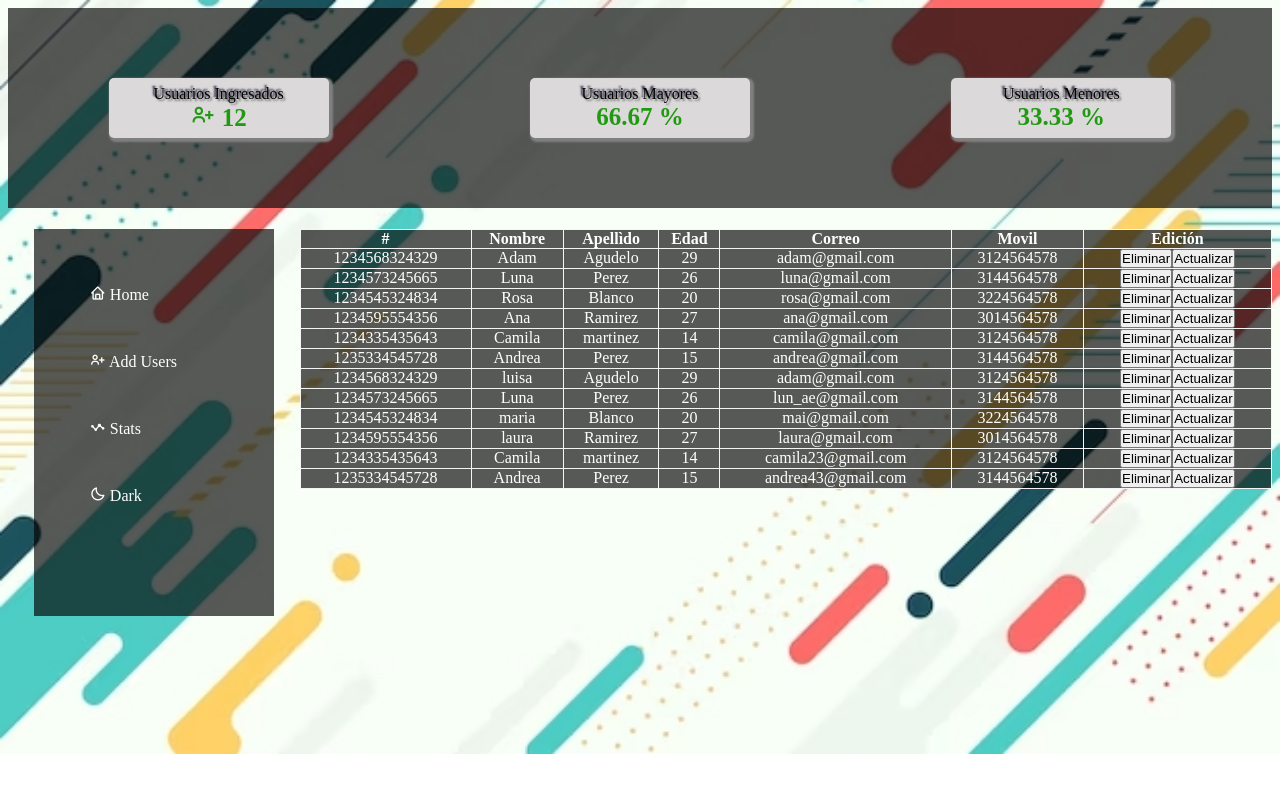
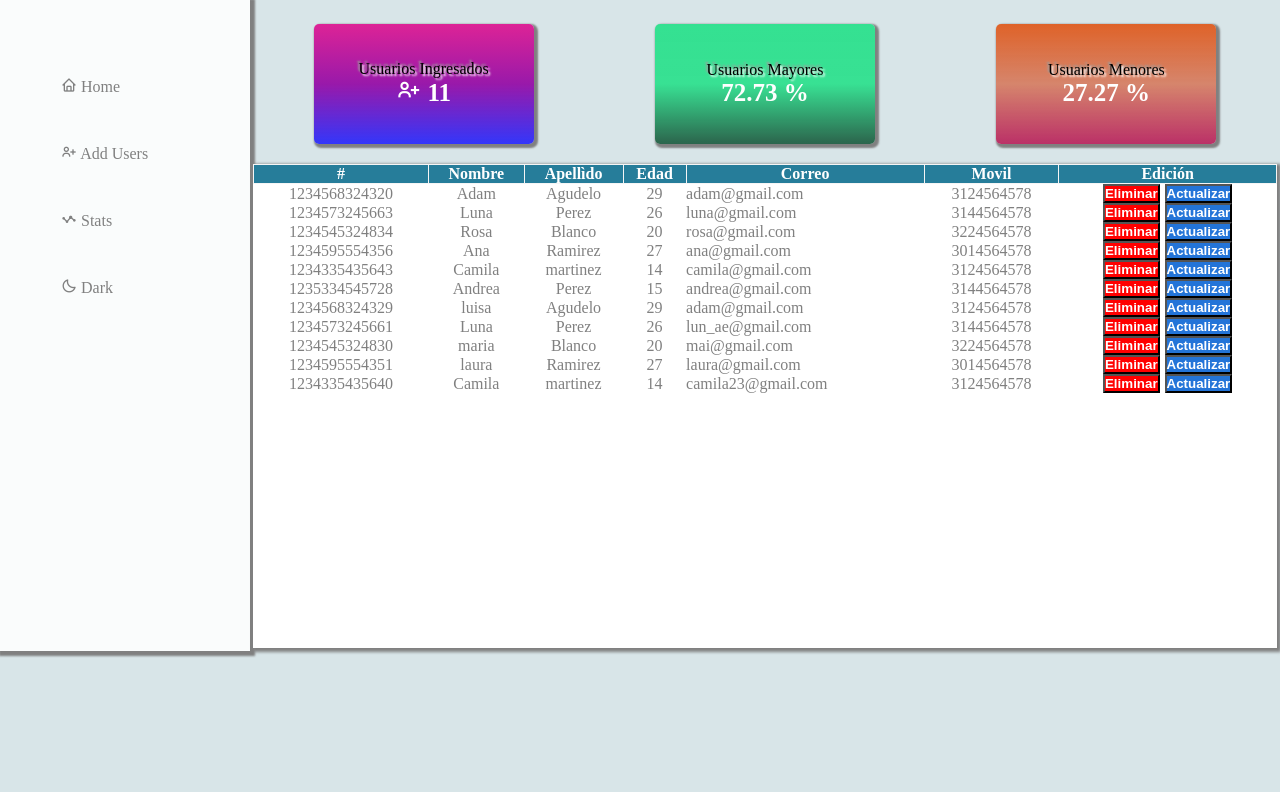
Before and after one commit to adammaster29/crud_usuario, a React (Vite) app: page / in a window 1280 px wide. Shown: the top 792 px of the page. Built offline with nearby package versions, Linux system fonts and the light colour scheme.

Commit message:
file/grafica/

```diff
--- a/src/App.css
+++ b/src/App.css
@@ -1,120 +1,223 @@
-*{
-padding: 0;
-padding: 0;
-box-sizing: border-box;}
-
-
-body{
-  background: url('/img/fondo.jpg');
-  background-size: cover;
-  background-repeat: no-repeat;
-  background-position: center;
+* {
+  padding: 0;
+  padding: 0;
+  box-sizing: border-box;
 }
 
+:root {
 
-/*GRAFICA*/
+  --bg-fondo-body:#75a2ad48;
+  --color-user:black;
+  --users: white;
+  --tabla: white;
+  --color-table:gray;
+  --bg-nav: #ffffffe0;
+  --color-nav:gray;
+}
 
-.container-grafica{
+.dark {
+  --bg-fondo-body:#000000c2;
+  --color-user:rgb(255, 255, 255);
+  --users:rgb(224, 211, 211);
+  --tabla: rgb(6, 22, 57);
+  --color-table:rgb(255, 255, 255);
+  --bg-nav: #096c8de0;
+  --color-nav:rgb(255, 255, 255);
+  --bg-body:black;
+}
+
+.App {
+  background: var(--bg-fondo-body);
+  width:100%;
+  height:100%;
+  top:0;
+  left:0;
+  position: fixed;
+
+}
+/* body{
+  background: var(--bg-body);
+} */
+
+/*GRAFICA   y porcentajes*/
+
+.container-grafica {
   display: flex;
   justify-content: space-around;
   align-items: center;
-  background: rgba(0, 0, 0, 0.651);
-height: 200px;
+  height: 200px;
 }
 
-.grafica{
+.grafica {
   display: flex;
   flex-direction: column;
   width: 220px;
-  height: 60px;
+  height: 120px;
   display: flex;
   justify-content: center;
   align-items: center;
   border-radius: 5px;
   box-shadow: 2px 2px 2px 2px gray;
-  background: rgb(219, 217, 217);
 }
-.usuario{
-  text-shadow: 2px 2px 2px rgb(116, 113, 113), -2px -2px 2px rgb(19, 19, 49);
+.uno {
+  background: linear-gradient(
+    rgb(221, 35, 150),
+    rgb(153, 25, 170),
+    rgba(0, 0, 255, 0.762)
+  );
+  color: var(--color-user);
 }
-.num-cuatro{
+.dos {
+  background: linear-gradient(
+    rgba(27, 224, 132, 0.866),
+    rgba(27, 224, 132, 0.848),
+    rgba(5, 72, 41, 0.815)
+  );
+  color: var(--color-user);
+}
+.tres {
+  background: linear-gradient(
+    rgba(224, 75, 6, 0.849),
+    rgba(212, 58, 11, 0.562),
+    rgba(180, 8, 74, 0.815)
+  );
+  color: var(--color-user);
+}
+.usuario {
+  text-shadow: 2px 2px 2px rgb(255, 255, 255), -2px -2px 2px rgb(158, 158, 158);
+}
+.users {
   font-weight: 700;
   font-size: 25px;
-  color: #229912;
+  color: var(--users);
+}
+
+/*usuarios table*/
+.padre {
+  display: flex;
+  flex-direction: column;
+  width: 100%;
+  height: 100%;
+  padding: 3px;
+}
+.hijo {
+  height: auto;
+}
+.contenedor-tabla {
+  height: 600px;
+  background: white;
+  width: 100%;
+  margin: 0 auto;
+  box-shadow: 2px 2px 3px 2px gray;
+  background: var(--tabla);
+}
+.navbar {
+  width: 30%;
+}
+
+table {
+  height: auto;
+  width: 100%;
+  border-collapse: collapse;
+  color: white;
+}
+th {
+  border: 1px solid #f5f5f5;
+  text-align: center;
+  margin-left: 12px;
+  background: #096c8de0;
+}
+
+td {
+  background: #ffffff;
+  color: var(--color-table);
+  text-align: center;
+  background: var(--tabla);
 }
 
 
-
-/*usuarios table*/
-.padre{
-display: flex;
-/* border: 1px solid #a51e1e; */
-height: auto;
-}
-.hijo{
-  /* border: 1px solid #000; */
-  height: 440px;
-}
-.navbar{
-  width: 30%;
-}
-.usuarios{
-  width: 100%;
+.correo {
+  text-align: justify;
 }
 
-table{
-  border: 1px solid #000;
-  margin-top: 1.3rem;
-  height: auto;
-  width: 100%;
-  border-collapse: collapse;
-  background: rgba(0, 0, 0, 0.651);
+.contenedor-padre {
+  display: flex;
+  height: 651px;
+
+}
+.eliminar {
+  background: #ff0000;
   color: white;
+  font-weight: 800;
 }
-th,td{
-  border: 1px solid #f5f5f5;
-  text-align: center;
-height: auto;
+.actualizar {
+  background: #2374d8;
+  color: white;
+  font-weight: 800;
 }
-
+.btn-colores {
+  display: flex;
+  gap: 5px;
+  justify-content: center;
+}
 /* navegacion */
-nav{
+nav {
+  background: var(--bg-nav);
+  box-shadow:  2px 2px 2px 3px gray;
   height: 100%;
   display: flex;
   justify-content: center;
   padding: 5px;
 }
 
-ul{
-  background: rgba(0, 0, 0, 0.651);
-  color: rgb(255, 255, 255);
+ul {
+  color: var(--color-nav);
   width: 240px;
   height: 90%;
   display: flex;
   flex-direction: column;
- align-items: justify;
+  align-items: justify;
   gap: 3rem;
   list-style: none;
- padding: 3.5rem;
+  padding: 3.5rem;
+}
+.navbar {
+  height: 100%;
+  background: #fafafa;
+}
+Link{
+  text-decoration:none;
+  list-style:none;
 }
 
 
 /* grafica */
-.padre-canva{
+.padre-canva {
   display: flex;
-  flex-direction: column;
+  flex-direction: row;
   position: fixed;
   top: 0;
   left: 0;
   width: 100%;
   height: 100%;
-  background-color: rgba(255, 255, 255, 0.979);
+  background-color:var(--bg-fondo-body);
+  justify-content: center;
+  align-items: center;
+}
+.stats {
+  width: 100%;
+  margin-bottom: auto;
+}
+.canva-grafica {
+  margin-bottom: 250px;
   display: flex;
   justify-content: center;
   align-items: center;
 }
-.stats{
-  width: 100%;
-  margin-bottom: auto;
 
+.home-navbar {
+  box-shadow: 2px 2px 3px 2px #9e9ea0;
 }
+canvas{
+  color:rgb(255, 0, 212) ;
+}
--- a/src/App.jsx
+++ b/src/App.jsx
@@ -11,30 +11,35 @@ import {
 
 
 function App() {
+
   const users = [
-    {id:1234568324329,name:"Adam",last_name:"Agudelo",age:29,email:"adam@gmail.com",movil:3124564578},
-    {id:1234573245665,name:"Luna",last_name:"Perez",age:26,email:"luna@gmail.com",movil:3144564578},
+    {id:1234568324320,name:"Adam",last_name:"Agudelo",age:29,email:"adam@gmail.com",movil:3124564578},
+    {id:1234573245663,name:"Luna",last_name:"Perez",age:26,email:"luna@gmail.com",movil:3144564578},
     {id:1234545324834,name:"Rosa",last_name:"Blanco",age:20,email:"rosa@gmail.com",movil:3224564578},
     {id:1234595554356,name:"Ana",last_name:"Ramirez",age:27,email:"ana@gmail.com",movil:3014564578},
     {id:1234335435643,name:"Camila",last_name:"martinez",age:14,email:"camila@gmail.com",movil:3124564578},
     {id:1235334545728,name:"Andrea",last_name:"Perez",age:15,email:"andrea@gmail.com",movil:3144564578},
-
     {id:1234568324329,name:"luisa",last_name:"Agudelo",age:29,email:"adam@gmail.com",movil:3124564578},
-    {id:1234573245665,name:"Luna",last_name:"Perez",age:26,email:"lun_ae@gmail.com",movil:3144564578},
-    {id:1234545324834,name:"maria",last_name:"Blanco",age:20,email:"mai@gmail.com",movil:3224564578},
-    {id:1234595554356,name:"laura",last_name:"Ramirez",age:27,email:"laura@gmail.com",movil:3014564578},
-    {id:1234335435643,name:"Camila",last_name:"martinez",age:14,email:"camila23@gmail.com",movil:3124564578},
-    {id:1235334545728,name:"Andrea",last_name:"Perez",age:15,email:"andrea43@gmail.com",movil:3144564578}
+    {id:1234573245661,name:"Luna",last_name:"Perez",age:26,email:"lun_ae@gmail.com",movil:3144564578},
+    {id:1234545324830,name:"maria",last_name:"Blanco",age:20,email:"mai@gmail.com",movil:3224564578},
+    {id:1234595554351,name:"laura",last_name:"Ramirez",age:27,email:"laura@gmail.com",movil:3014564578},
+    {id:1234335435640,name:"Camila",last_name:"martinez",age:14,email:"camila23@gmail.com",movil:3124564578},
 
   ]
-const[usuarios,setUsuarios] = useState(users)
+
+const[usuarios,setUsuarios] = useState()
 const[usuarioSeleccionado,setUsuarioSeleccionado] = useState(null)
 
+
+useEffect(()=>{
+  setUsuarios(users)
+},[])
 
 //agregar
 const agregar = (data)=>{
   setUsuarios([...usuarios,data]);
 }
+
 
 //eliminar
 
@@ -58,17 +63,37 @@ setUsuarios([...usuarios]);
 
 }
 
+// modo oscuro
+const[dark,setDark] = useState(false)
+
+const oscuro = ()=>{
+
+  setDark(!dark)
+}
+
+//home
+
+const home = ()=>{
+  navegacionHome('/')
+}
+
+
 
 console.log(usuarioSeleccionado);
 
+
+
+
+
+
   return (
 
-      <div className='App'>
+      <div className={`App ${dark ? "dark" : ""}`}>
          <HashRouter>
       <Routes>
-        <Route path="/" element={ <Home actualizar={actualizar} usuarioSeleccionado={usuarioSeleccionado} seleccionar={seleccionar} eliminar={eliminar} agregar={agregar} usuarios={usuarios}/>
+        <Route path="/" element={ <Home oscuro={oscuro} actualizar={actualizar} usuarioSeleccionado={usuarioSeleccionado} seleccionar={seleccionar} eliminar={eliminar} agregar={agregar} usuarios={usuarios}/>
     } />
-        <Route path="/grafica" element={<Grafica usuarios={usuarios} />} />
+        <Route path="/grafica" element={<Grafica home={home} oscuro={oscuro} usuarios={usuarios} />} />
       </Routes>
     </HashRouter>
          </div>
--- a/src/components/Grafica.jsx
+++ b/src/components/Grafica.jsx
@@ -1,4 +1,6 @@
 import React, { Component } from 'react';
+import { Link } from 'react-router-dom';
+
 
 class Grafica extends Component {
   componentDidMount() {
@@ -11,7 +13,7 @@ class Grafica extends Component {
     let x = 50;
     let y = canvas.height - 50;
 
-    ctx.fillStyle = 'blue';
+    ctx.fillStyle = 'rgb(255, 0, 212)';
     ctx.font = '12px Arial';
 
     for (let i = 0; i < this.props.usuarios?.length; i++) {
@@ -26,38 +28,44 @@ class Grafica extends Component {
   }
 
   render() {
-    const totalUsers = this.props.usuarios.length;
-    const usersmayores = this.props.usuarios.filter(user => user.age > 18);
-    const usersmenores = this.props.usuarios.filter(user => user.age < 18);
-    const percentageUsersOver25 = ((usersmayores.length / totalUsers) * 100).toFixed(2);
-    const percentageUsersmenores = ((usersmenores.length / totalUsers) * 100).toFixed(2);
+    const totalUsers = this.props.usuarios?.length;
+    const usersmayores = this.props.usuarios?.filter(user => user.age > 18);
+    const usersmenores = this.props.usuarios?.filter(user => user.age < 18);
+    const percentageUsersOver25 = ((usersmayores?.length / totalUsers) * 100).toFixed(2);
+    const percentageUsersmenores = ((usersmenores?.length / totalUsers) * 100).toFixed(2);
+
+
+
     return (
 
       <div className="padre-canva">
 
-<div className="container-grafica stats">
-                <div className='grafica uno'><span className='usuario'>Usuarios Ingresados</span> <span className='num-cuatro'><i className='bx bx-user-plus '></i>  {this.props.usuarios.length}</span> </div>
-                <div className='grafica dos'><span className='usuario'>Usuarios Mayores</span> <span className='num-cuatro'>{percentageUsersOver25} %</span> </div>
-                <div className='grafica tres'><span className='usuario'>Usuarios Menores</span> <span className='num-cuatro'>{percentageUsersmenores} %</span> </div>
-
-            </div>
-
-            <div className="padre">
-
-            <div className="hijo navbar ">
+<div className="hijo navbar home-navbar">
             <nav>
               <ul>
-                            <li><i className='bx bx-home'></i>  <span className='notranslate'>Home</span>  </li>
-                            <li>  <i className='bx bx-user-plus '></i>  <span  className='notranslate'>Add Users</span></li>
-                            <li><i class='bx bx-stats'></i>  <span  className='notranslate'>Stats</span> </li>
-                            <li><i className='bx bx-moon'></i>  <span className='notranslate'>Dark</span></li>
+                <li onClick={this.props.home} ><i className='bx bx-home'></i> <Link to='/' > <span className='notranslate'>Home</span> </Link>  </li>
+                <li>  <i className='bx bx-user-plus '></i>  <span className='notranslate'>Add Users</span></li>
+                <li><i class='bx bx-stats'></i>  <span className='notranslate'>Stats</span> </li>
+                <li><i className='bx bx-moon'></i>  <span onClick={this.props.oscuro} className='notranslate'>Dark</span></li>
               </ul>
             </nav>
 
           </div>
 
 
-                <div className="hijo  "> <canvas ref={(ref) => (this.canvasRef = ref)} width={600} height={400} />  </div>
+
+
+        <div className="padre user-grafica">
+
+        <div className="container-grafica stats">
+          <div className='grafica uno'><span className='usuario'>Usuarios Ingresados</span> <span className='num-cuatro'><i className='bx bx-user-plus '></i>  {this.props.usuarios?.length}</span> </div>
+          <div className='grafica dos'><span className='usuario'>Usuarios Mayores</span> <span className='num-cuatro'>{percentageUsersOver25} %</span> </div>
+          <div className='grafica tres'><span className='usuario'>Usuarios Menores</span> <span className='num-cuatro'>{percentageUsersmenores} %</span> </div>
+
+        </div>
+
+
+          <div className="canva-grafica "> <canvas ref={(ref) => (this.canvasRef = ref)} width={600} height={400} />  </div>
 
 
         </div>
--- a/src/components/Home.jsx
+++ b/src/components/Home.jsx
@@ -4,13 +4,9 @@ import { useNavigate } from 'react-router-dom';
 
 
 
-const Home = ({ usuarios,agregar,eliminar,seleccionar,actualizar,usuarioSeleccionado }) => {
+const Home = ({oscuro, usuarios,agregar,eliminar,seleccionar,actualizar,usuarioSeleccionado }) => {
 
-    const totalUsers = usuarios.length;
-    const usersmayores = usuarios.filter(user => user.age > 18);
-    const usersmenores = usuarios.filter(user => user.age < 18);
-    const percentageUsersOver25 = ((usersmayores.length / totalUsers) * 100).toFixed(2);
-    const percentageUsersmenores = ((usersmenores.length / totalUsers) * 100).toFixed(2);
+
 
 
     // modal
@@ -42,22 +38,29 @@ const Home = ({ usuarios,agregar,eliminar,seleccionar,actualizar,usuarioSeleccio
     const navegar =()=>{
         navegacion('/grafica')
     }
+     // logica de navegacion
 
-    return (
-        <div >
-            <div className="container-grafica">
-                <div className='grafica uno'><span className='usuario'>Usuarios Ingresados</span> <span className='num-cuatro'><i className='bx bx-user-plus '></i>  {usuarios.length}</span> </div>
-                <div className='grafica dos'><span className='usuario'>Usuarios Mayores</span> <span className='num-cuatro'>{percentageUsersOver25} %</span> </div>
-                <div className='grafica tres'><span className='usuario'>Usuarios Menores</span> <span className='num-cuatro'>{percentageUsersmenores} %</span> </div>
+  const navegacionHome = useNavigate()
 
-            </div>
-            <div className='padre' >
+  const home = ()=>{
+    navegacionHome('/')
+  }
 
 
-                <div className="hijo navbar ">
+
+    const totalUsers = usuarios?.length;
+    const usersmayores = usuarios?.filter(user => user.age > 18);
+    const usersmenores = usuarios?.filter(user => user.age < 18);
+    const percentageUsersOver25 = ((usersmayores?.length / totalUsers) * 100).toFixed(2);
+    const percentageUsersmenores = ((usersmenores?.length / totalUsers) * 100).toFixed(2);
+    console.log(totalUsers);
+    return (
+        <div className='contenedor-padre'>
+
+              <div className="hijo + ">
                     <nav>
                         <ul>
-                            <li><i className='bx bx-home'></i>  <span className='notranslate'>Home</span>  </li>
+                            <li onClick={home}><i className='bx bx-home'></i>  <span className='notranslate'>Home</span>  </li>
                             <li>  <i className='bx bx-user-plus '></i>  <span onClick={abrirModal} className='notranslate'>Add Users</span>
                                 {modal && (
                                     <div className='padre-modal'>
@@ -69,25 +72,25 @@ const Home = ({ usuarios,agregar,eliminar,seleccionar,actualizar,usuarioSeleccio
                                                 </div>
                                                 <div className='form-input'>
                                                     <label className='notranslate' htmlFor='last_name'>Apellidos</label>
-                                                    <input type='text' id='last_name' {...register("last_name")} />
+                                                    <input className='notranslate' type='text' id='last_name' {...register("last_name")} />
                                                 </div>
                                                 <div className='form-input'>
                                                     <label className='notranslate' htmlFor='age'>Edad</label>
-                                                    <input type='number' id='age' {...register("age")} required />
+                                                    <input className='notranslate' type='number' id='age' {...register("age")} required />
                                                 </div>
                                                 <div className='form-input'>
                                                     <label className='notranslate' htmlFor='email'>Correo</label>
-                                                    <input type='email' id='email' {...register("email")} />
+                                                    <input className='notranslate' type='email' id='email' {...register("email")} />
                                                 </div>
                                                 <div className='form-input'>
                                                     <label className='notranslate' htmlFor='movil'>Movil</label>
-                                                    <input type='number' id='movil' {...register("movil")} />
+                                                    <input className='notranslate' type='number' id='movil' {...register("movil")} />
                                                 </div>
 
                                                    <div className="notranslate enviar-cerrar">
 
                                                     <input className='notranslate enviar' type='submit'  value='Enviar' />
-                                                    <input onClick={()=>setModal(false)} className='cerrar' type='submit'  value='cerrar' />
+                                                    <input  onClick={()=>setModal(false)} className='cerrar notranslate' type='submit'  value='cerrar' />
                                                     </div>
 
                                             </form>
@@ -99,17 +102,30 @@ const Home = ({ usuarios,agregar,eliminar,seleccionar,actualizar,usuarioSeleccio
                                 }
 
                             </li>
-                            <li><i class='bx bx-stats'></i>  <span onClick={navegar} className='notranslate'>Stats</span> </li>
-                            <li><i className='bx bx-moon'></i>  <span className='notranslate'>Dark</span></li>
+                            <li><i className='bx bx-stats'></i>  <span onClick={navegar} className='notranslate'>Stats</span> </li>
+                            <li><i className='bx bx-moon'></i>  <span onClick={oscuro} className='notranslate'>Dark</span></li>
                         </ul>
                     </nav>
 
                 </div>
 
+{/*  */}
 
-                <div className="hijo  usuarios">
+
+            <div className='padre' >
+
+            <div className="container-grafica">
+                <div className='grafica uno'><span className='usuario'>Usuarios Ingresados</span> <span className='users'><i className='bx bx-user-plus '></i>  {totalUsers}</span> </div>
+                <div className='grafica dos'><span className='usuario'>Usuarios Mayores</span> <span className='users'>{percentageUsersOver25} %</span> </div>
+                <div className='grafica tres'><span className='usuario'>Usuarios Menores</span> <span className='users'>{percentageUsersmenores} %</span> </div>
+
+            </div>
+
+
+
+                <div className="hijo  contenedor-tabla">
                     <table>
-
+                            <thead>
                         <tr>
                             <th>#</th>
                             <th>Nombre</th>
@@ -119,22 +135,25 @@ const Home = ({ usuarios,agregar,eliminar,seleccionar,actualizar,usuarioSeleccio
                             <th>Movil</th>
                             <th>Edición</th>
                         </tr>
+                        </thead>
+                        <tbody>
+                        {
 
-                        {
-                            usuarios.map(user => (
+                            usuarios?.map(user => (
 
-                                <tr>
+                                <tr  key={user.id}>
                                     <td>{user.id}</td>
                                     <td>{user.name}</td>
                                     <td>{user.last_name}</td>
                                     <td>{user.age}</td>
-                                    <td>{user.email}</td>
+                                    <td className='correo'>{user.email}</td>
                                     <td>{user.movil}</td>
-                                    <td> <button onClick={()=>eliminar(user.id)}>Eliminar</button>
-                                     <button onClick={()=> {seleccionar(user);abrirModal()}}>Actualizar</button>   </td>
+                                    <td className='btn-colores'> <button className='eliminar' onClick={()=>eliminar(user.id)}>Eliminar</button>
+                                     <button className='actualizar notranslate' onClick={()=> {seleccionar(user);abrirModal()}}>Actualizar</button>   </td>
                                 </tr>
 
                             ))}
+                            </tbody>
 
                     </table>
 
```
Lines whose indentation alone changed are shown as unchanged.
